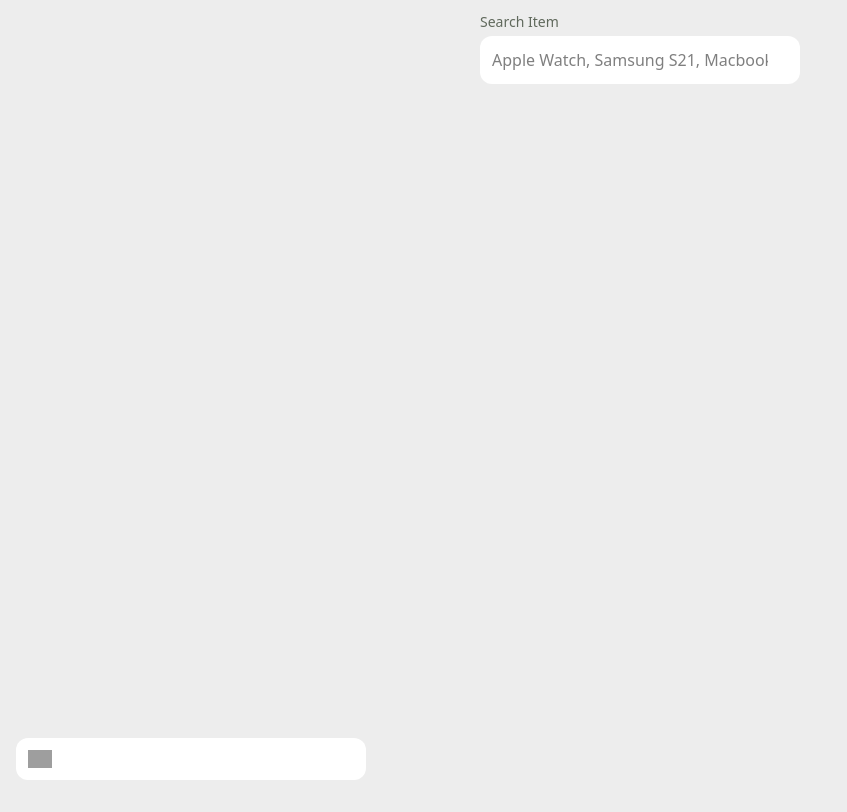
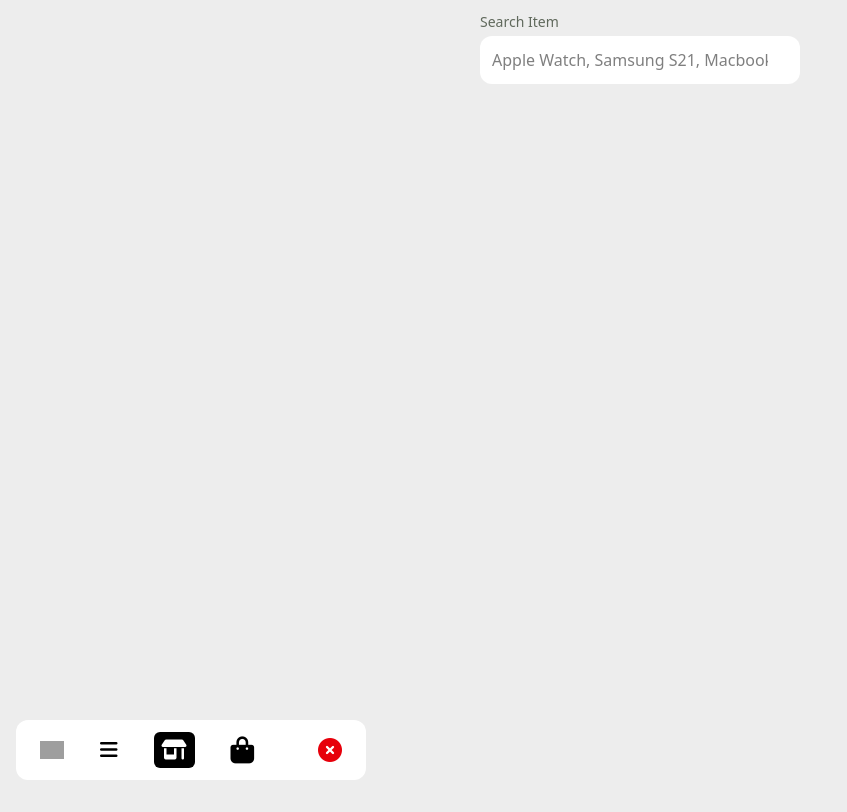
Before and after one commit to Pedrohenriquezuza/Ecommerce, a website: page src/index.html in a window 1280 px wide. Shown: the whole page, without its empty margins (0-847 px from the left). Drawn offline with Linux system fonts and the light colour scheme; no server answers; grey boxes are pictures that could not be loaded.

Commit message:
Terminei a estilização/interface da home
Terminei de fazer a interface da home do ecommerce, falta apenas alguns ajustes e adicionar a interação do cliente com o site.

```diff
--- a/src/index.html
+++ b/src/index.html
@@ -14,6 +14,11 @@
     <title>Ecommerce Tailwind</title>
   </head>
   <body class="bg-[#EDEDED] w-screen h-screen">
+    <div
+      class="cart h-full w-full bg-[#EDEDED] fixed transition-transform transform translate-x-full ease-in-out duration-10000"
+    >
+      CARRINHO
+    </div>
     <nav class="flex items-center justify-center text-left mt-3">
       <div class="flex flex-col items-start gap-1">
         <span class="text-sm text-[#60695C]">Search Item</span>
@@ -30,13 +35,24 @@
       id="main-products"
     ></main>
 
-    <nav class="fixed bottom-5 ml-4 p-3 bg-white flex w-[350px] rounded-xl">
-      <div>
+    <nav
+      class="fixed bottom-5 ml-4 p-3 px-6 bg-white flex w-[350px] rounded-xl justify-between"
+    >
+      <div class="flex gap-9 items-center justify-center">
         <img
           src="https://www.shareicon.net/download/2015/08/31/93774_logo.ico"
           alt="logo da empresa"
           class="w-6"
         />
+        <i class="fa-solid fa-bars text-[20px]"></i>
+        <i
+          class="fa-solid fa-shop text-[20px] bg-black p-2 text-white rounded-md"
+        ></i>
+        <i class="fa-solid fa-bag-shopping text-[27px]"></i>
+      </div>
+
+      <div class="flex items-center justify-center">
+        <i class="fa-solid fa-circle-xmark text-red-600 text-2xl"></i>
       </div>
     </nav>
     <script src="script.js"></script>
--- a/src/script.js
+++ b/src/script.js
@@ -39,7 +39,7 @@ async function gerarProdutosDaApi() {
         </div>
 
         <div class="flex gap-9 py-1 text-center items-center">
-          <div class="font-bold">${produto.price}</div>
+          <div class="font-bold">$${produto.price}</div>
 
           <i
             class="fa-solid fa-cart-shopping text-white bg-black p-2 rounded-md"
```
Also changed, not shown: src/output.css.
